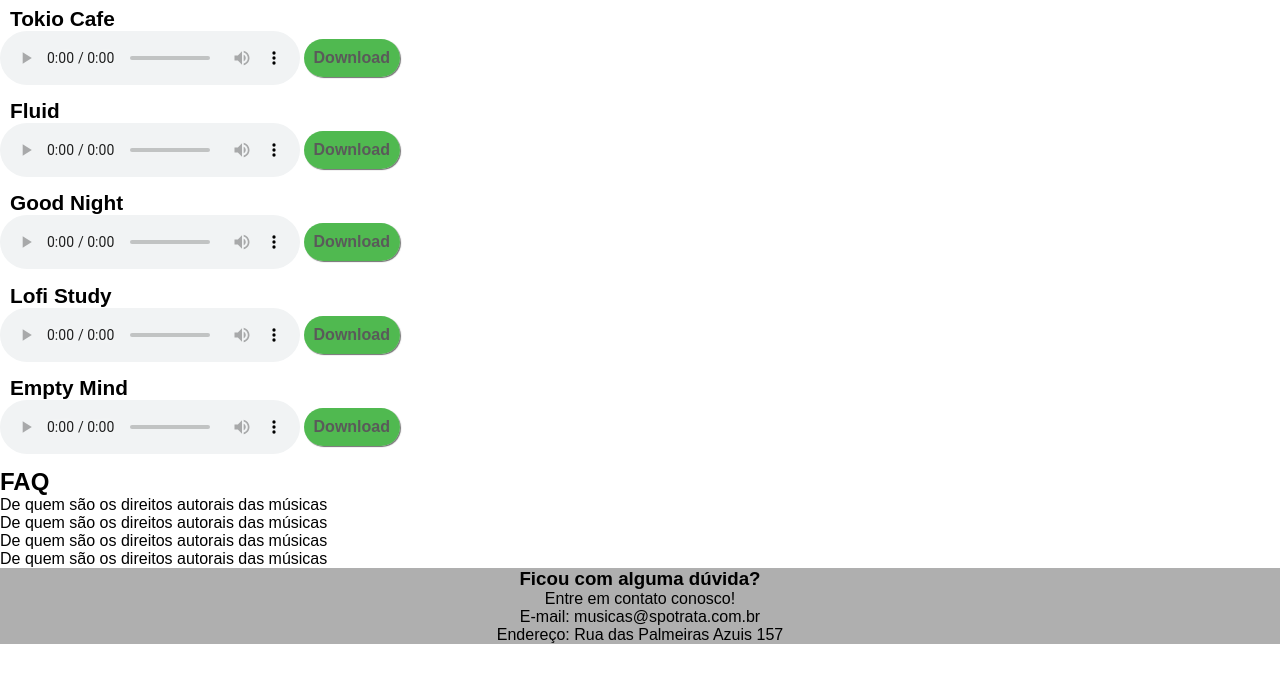
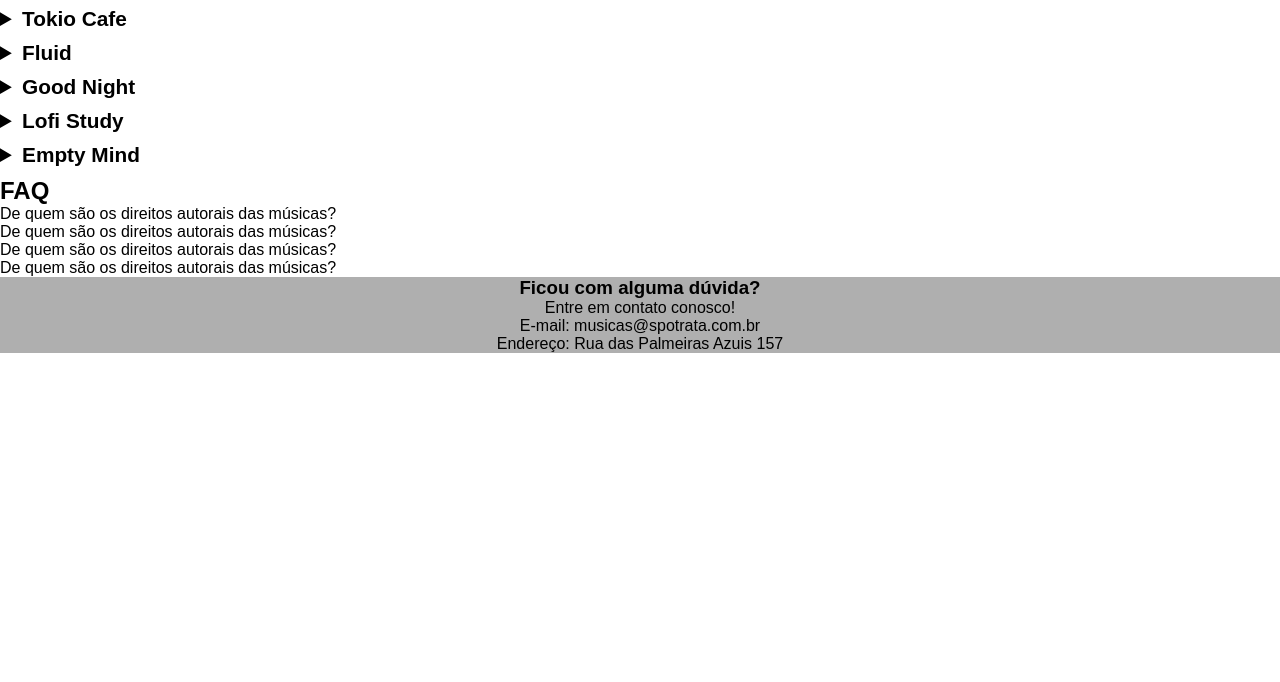
Before and after one commit to Bruno-Petroski/Understanding-React-Bruno-Petroski-Enghi, a plain HTML site: page Understanding_DEV_HTML/Ex-003/index.html in a window 1280 px wide. Shown: the part 74-756 px from the top of the page. Drawn offline with Linux system fonts and the light colour scheme.

Commit message:
Update 25/08

```diff
--- a/Understanding_DEV_HTML/Ex-003/estilos/style.css
+++ b/Understanding_DEV_HTML/Ex-003/estilos/style.css
@@ -17,6 +17,17 @@
 
 div#titulo > h1 {
     color: rgba(1, 175, 1, 0.781);
+}
+
+details {
+    margin-top: 10px;
+    margin-bottom: 10px;
+    text-align: justify;
+}
+
+details summary {
+    font-weight: bold;
+    font-size: 1.3em;
 }
 
 section{
@@ -57,7 +68,6 @@ div#download {
 
 div#download:hover{
     background-color: rgba(1, 175, 1, 0.644);
-    text-decoration: underline;
 }
 
 footer{
--- a/Understanding_DEV_HTML/Ex-003/index.html
+++ b/Understanding_DEV_HTML/Ex-003/index.html
@@ -21,8 +21,10 @@
         </header>
 
         <main>
+            <details>
+                <summary>Tokio Cafe</summary>
+                <p>Lorem ipsum, dolor sit amet consectetur adipisicing elit. Delectus harum doloribus tempore! Tenetur neque repellendus, pariatur recusandae quos harum deserunt dignissimos nemo facilis consectetur veritatis molestiae molestias at ducimus atque!</p>
                 <section id="Musicas">
-                <h3>Tokio Cafe</h3>
                     <audio controls>
                         <source src="assets/Tokio_Cafe.mp3" type="audio/mpeg">
                         Seu navegador não é compativel com o Audio
@@ -31,18 +33,25 @@
                     <p><a href="assets/Tokio_Cafe.mp3" download>Download</a></p>
                     </div>
                 </section>
+            </details>
 
+            <details>
+                <summary>Fluid</summary>
+                <p>Lorem ipsum, dolor sit amet consectetur adipisicing elit. Delectus harum doloribus tempore! Tenetur neque repellendus, pariatur recusandae quos harum deserunt dignissimos nemo facilis consectetur veritatis molestiae molestias at ducimus atque!</p>
                 <section id="Musicas">
-                <h3>Fluid</h3>
                     <audio controls>
                         <source src="assets/Fluid.mp3" type="audio/mpeg">
                         Seu navegador não é compativel com o Audio
                     </audio>
                     <div id="download">
-                    <p><a href="assets/Fluid.mp3" download>Download</a></p>
+                        <a href="assets/Fluid.mp3" download><p>Download</p></a>
                     </div>
                 </section>
+            </details>
 
+            <details>
+                <summary>Good Night</summary>
+                <p>Lorem ipsum, dolor sit amet consectetur adipisicing elit. Delectus harum doloribus tempore! Tenetur neque repellendus, pariatur recusandae quos harum deserunt dignissimos nemo facilis consectetur veritatis molestiae molestias at ducimus atque!</p>
                 <section id="Musicas">
                     <h3>Good Night</h3>
                     <audio controls>
@@ -53,7 +62,11 @@
                         <p><a href="assets/Good_Night.mp3" download>Download</a></p>
                     </div>
                 </section>
+            </details>
 
+            <details>
+                <summary>Lofi Study</summary>
+                <p>Lorem ipsum, dolor sit amet consectetur adipisicing elit. Delectus harum doloribus tempore! Tenetur neque repellendus, pariatur recusandae quos harum deserunt dignissimos nemo facilis consectetur veritatis molestiae molestias at ducimus atque!</p>
                 <section id="Musicas">
                     <h3>Lofi Study</h3>
                     <audio controls>
@@ -64,7 +77,11 @@
                         <p><a href="assets/Lofi_Study.mp3" download>Download</a></p>
                     </div>
                 </section>
+            </details>
 
+            <details>
+                <summary>Empty Mind</summary>
+                <p>Lorem ipsum, dolor sit amet consectetur adipisicing elit. Delectus harum doloribus tempore! Tenetur neque repellendus, pariatur recusandae quos harum deserunt dignissimos nemo facilis consectetur veritatis molestiae molestias at ducimus atque!</p>
                 <section id="Musicas">
                     <h3>Empty Mind</h3>
                     <audio controls>
@@ -75,14 +92,15 @@
                         <p><a href="assets/Empty_Mind.mp3" download>Download</a></p>
                     </div>
                 </section>
+            </details>
 
             <article>
                 <h2>FAQ</h2>
                 <ul>
-                    <li>De quem são os direitos autorais das músicas</li>
-                    <li>De quem são os direitos autorais das músicas</li>
-                    <li>De quem são os direitos autorais das músicas</li>
-                    <li>De quem são os direitos autorais das músicas</li>
+                    <li>De quem são os direitos autorais das músicas?</li>
+                    <li>De quem são os direitos autorais das músicas?</li>
+                    <li>De quem são os direitos autorais das músicas?</li>
+                    <li>De quem são os direitos autorais das músicas?</li>
                 </ul>
             </article>
 
```
Lines whose indentation alone changed are shown as unchanged.
